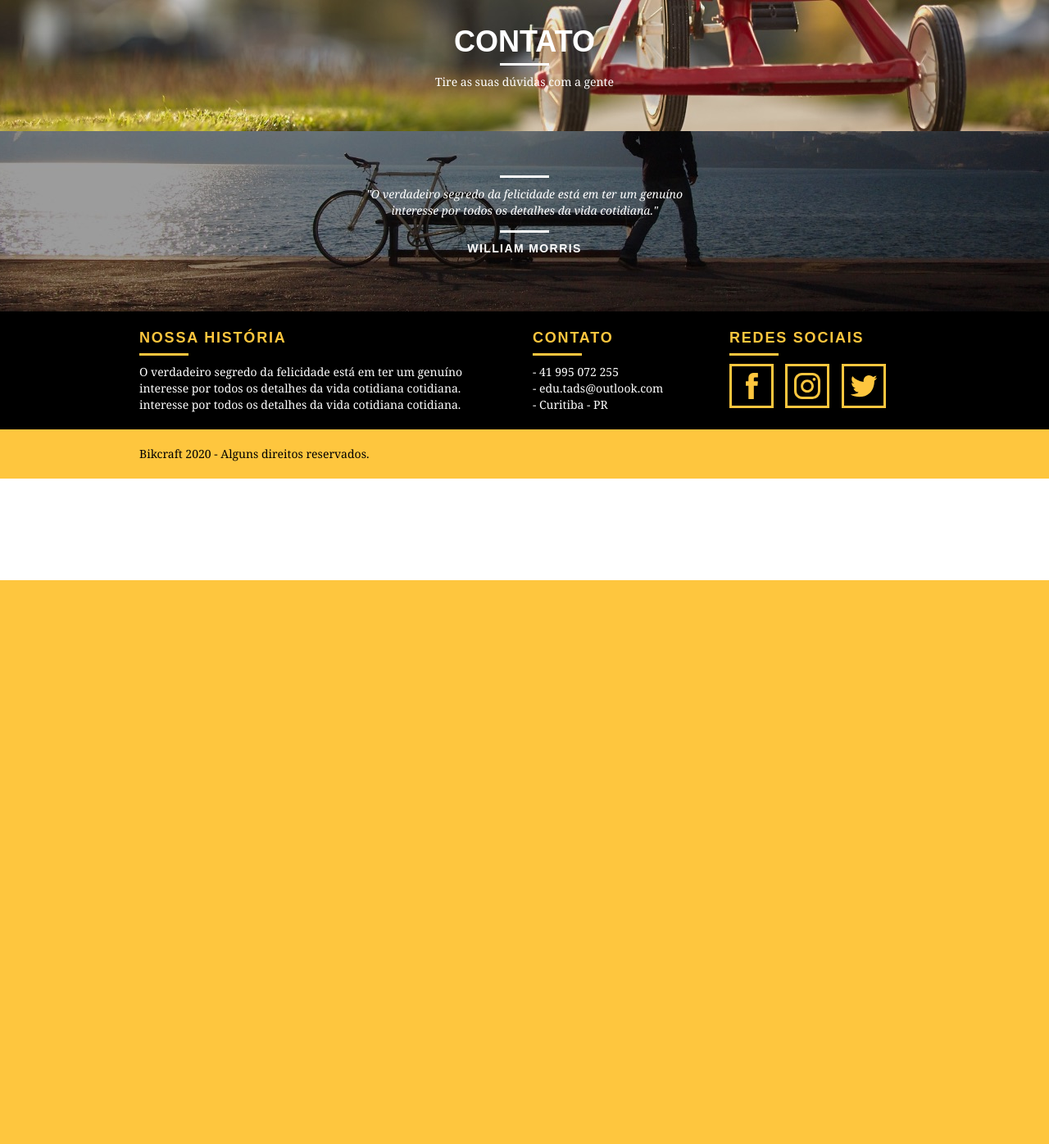
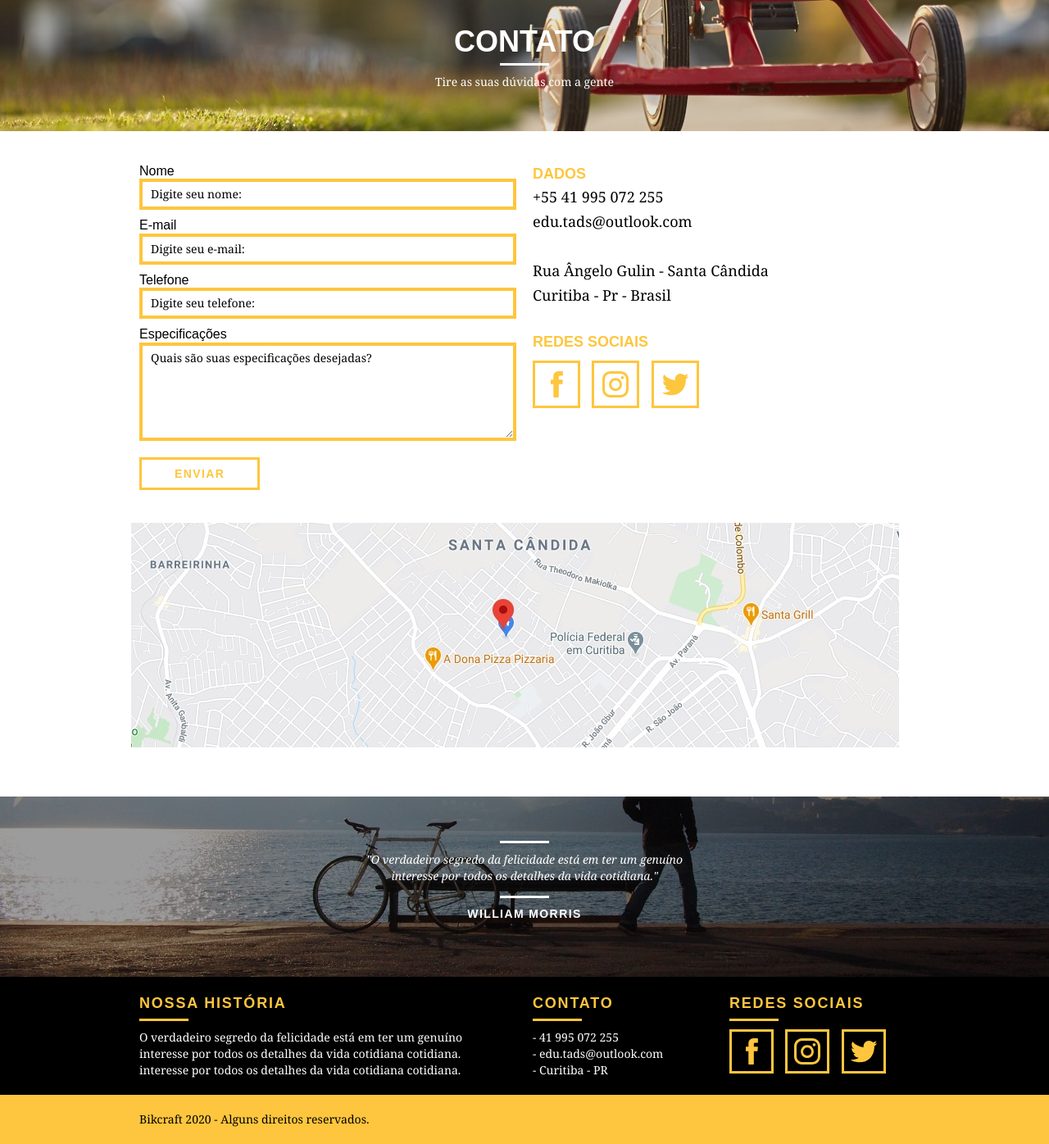
Before and after one commit to srpulga/Bikcraft, a PHP site: page /contato.html in a window 1280 px wide. Shown: the part 92-1488 px from the top of the page at 82% size. Before the commit the page ends 800 px from the top, so only its background shows below. Run offline with PHP 8.4, Linux system fonts and the light colour scheme.

Commit message:
finalizado pagina contato

```diff
--- a/contato.html
+++ b/contato.html
@@ -3,8 +3,7 @@
 
 <head>
     <meta charset="utf-8" />
-    <title>Bikcraft - Portifolio
-    </title>
+    <title>Bikcraft - Contato</title>
     <link rel="stylesheet" href="css/normalize.css" />
     <link rel="stylesheet" href="css/reset.css" />
     <link rel="stylesheet" href="css/grid.css" />
@@ -38,6 +37,51 @@
     </section>
 
 
+
+    <section class="contato container">
+
+        <form action="produtos.html" id="form_orcamento" method="POST" class="contato_form grid-8">
+            <label for="nome">Nome</label>
+            <input type="text" name="nome" id="nome" placeholder="Digite seu nome:">
+
+            <label for="email">E-mail</label>
+            <input type="text" name="email" id="email" placeholder="Digite seu e-mail:">
+
+            <label for="telefone">Telefone</label>
+            <input type="number" name="telefone" id="telefone" placeholder="Digite seu telefone:">
+
+            <label for="espec">Especificações</label>
+            <textarea name="espec" id="espec" placeholder="Quais são suas especificações desejadas?"></textarea>
+            <button type="submit" class="btn btn_produto">Enviar</button>
+        </form>
+
+        <div class="contato_dados grid-8">
+            <h3>Dados</h3>
+            <span>+55 41 995 072 255</span>
+            <span class="portifolio_email">edu.tads@outlook.com</span>
+            <span>Rua Ângelo Gulin - Santa Cândida</span>
+            <span>Curitiba - Pr - Brasil</span>
+            <h3>Redes Sociais</h3>
+            <ul>
+                <li>
+                    <a href="http://facebook.com" target="_blank"><img src="img/redes-sociais/facebook.svg" alt="" Facebook></a>
+                </li>
+                <li>
+                    <a href="http://instagram.com" target="_blank"><img src="img/redes-sociais/instagram.svg" alt="" instagram></a>
+                </li>
+                <li>
+                    <a href="http://twitter.com" target="_blank"><img src="img/redes-sociais/twitter.svg" alt="" twitter></a>
+                </li>
+            </ul>
+        </div>
+    </section>
+
+    <section class="container contato_mapa">
+        <a href="https://www.google.com/maps/place/Rua+Angelo+Gulin,+43+-+Santa+C%C3%A2ndida,+Curitiba+-+PR,+82640-430/@-25.3764113,-49.2328181,15z/data=!4m13!1m7!3m6!1s0x94dce65be71f2031:0x62c7844af1bf0b34!2sRua+Angelo+Gulin+-+Santa+C%C3%A2ndida,+Curitiba+-+PR!3b1!8m2!3d-25.3748282!4d-49.2377225!3m4!1s0x94dce65bf4494bed:0xb311c83067f96293!8m2!3d-25.3751711!4d-49.237496"
+            target="_blank">
+            <img src="img/endereco-bikcraft.jpg" alt="Endereço bikcraft">
+        </a>
+    </section>
 
 
 
--- a/css/contato.css
+++ b/css/contato.css
@@ -2,3 +2,97 @@
     background: url("../img/bg-contato.jpg") no-repeat center;
     background-size: cover;
 }
+
+.contato {
+    padding: 40px 0;
+}
+
+.form {
+    padding-right: 60px;
+}
+
+.form label {
+    display: block;
+    font-family: Georgia, 'Times New Roman', Times, serif;
+    font-size: 18px;
+    line-height: 25px;
+    margin-bottom: 4px;
+}
+
+.contato_form input {
+    display: block;
+    width: 100%;
+    border: 4px solid #fec63e;
+    padding: 7px 10px;
+    margin-bottom: 10px;
+    outline: none;
+    font-size: 14px;
+    font-family: Georgia, 'Times New Roman', Times, serif;
+}
+
+.contato_form input::placeholder {
+    color: black;
+}
+
+.contato_form textarea {
+    display: block;
+    width: 100%;
+    height: 120px;
+    border: 4px solid #fec63e;
+    padding: 7px 10px;
+    margin-bottom: 20px;
+    outline: none;
+    font-size: 14px;
+    font-family: Georgia, 'Times New Roman', Times, serif;
+}
+
+.contato_form textarea::placeholder {
+    color: black;
+}
+
+.btn_produto {
+    padding: 7px 40px;
+    background: none;
+}
+
+.contato_dados h3 {
+    color: #fec63e;
+    text-transform: uppercase;
+    font-weight: bold;
+    font-size: 18px;
+    line-height: 25px;
+}
+
+.contato_dados span:nth-of-type(even) {
+    margin-bottom: 30px;
+}
+
+.contato_dados span {
+    display: block;
+    font-size: 18px;
+    line-height: 30px;
+    font-family: Georgia, 'Times New Roman', Times, serif;
+}
+
+.contato_dados ul {
+    margin-top: 10px;
+}
+
+.contato_dados ul li {
+    display: inline-block;
+    margin-right: 10px;
+}
+
+.contato_dados ul li a {
+    border: 3px solid #fec63e;
+    display: block;
+    padding: 10px;
+}
+
+.contato_dados ul li a:hover {
+    border-color: #000;
+}
+
+.contato_mapa {
+    margin-bottom: 60px;
+}
--- a/css/produtos.css
+++ b/css/produtos.css
@@ -174,8 +174,8 @@
     font-family: Georgia, 'Times New Roman', Times, serif;
 }
 
-.dados_email {
-    margin-bottom: 40px;
+.orcamento_dados span:nth-of-type(even) {
+    margin-bottom: 30px;
 }
 
 .orcamento_dados ul li {
--- a/produtos.html
+++ b/produtos.html
@@ -147,7 +147,7 @@
             <div class="orcamento_dados grid-8">
                 <h3>Dados</h3>
                 <span>+55 41 995 072 255</span>
-                <span class="portifolio_email">edu.tads@outlook.com</span>
+                <span>edu.tads@outlook.com</span>
                 <h3>Monte a sua bikcraft</h3>
                 <p>Escolha as especificações: </p>
                 <ul>
```
Also changed, not shown: img/endereco-bikcraft.jpg.
